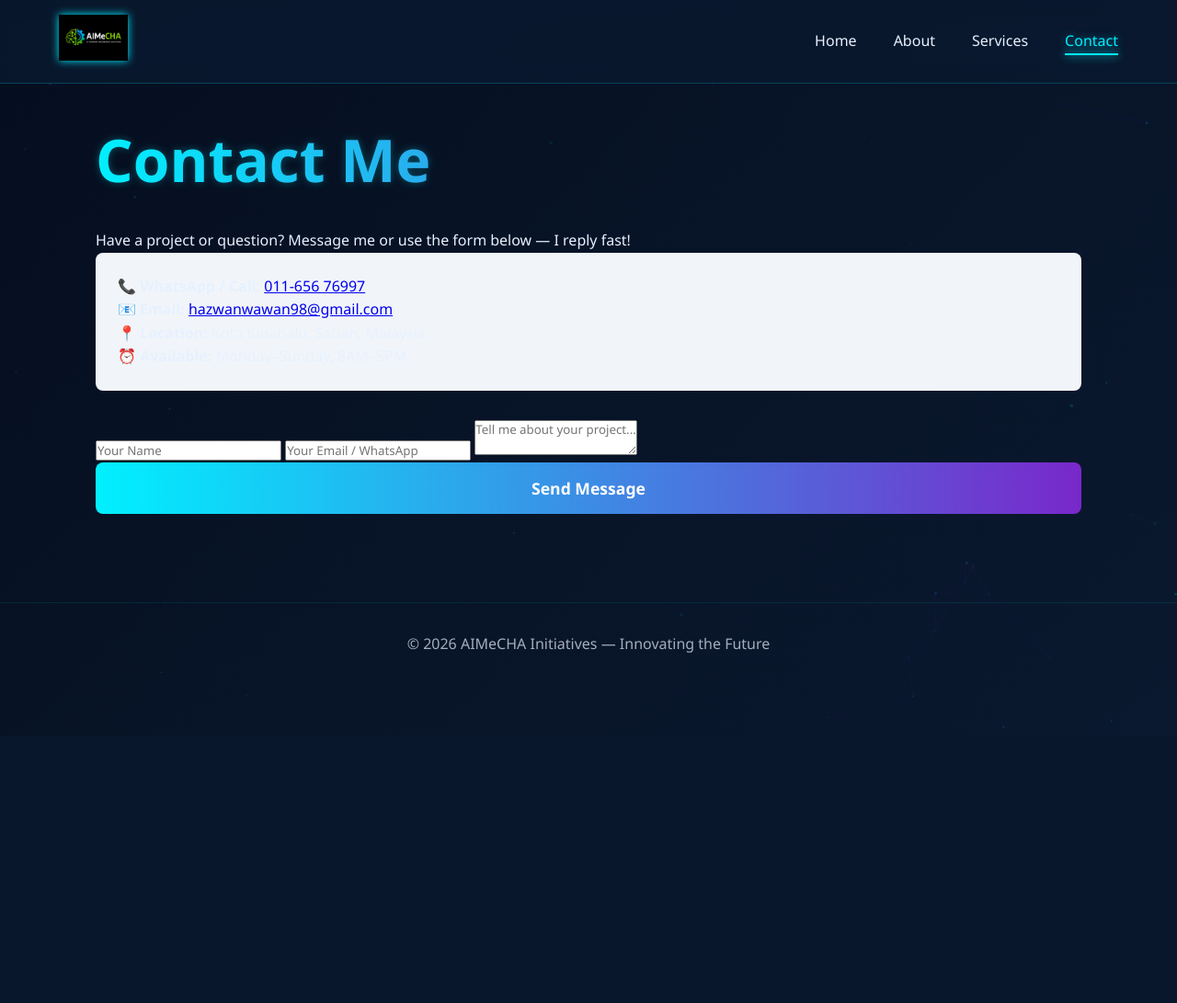
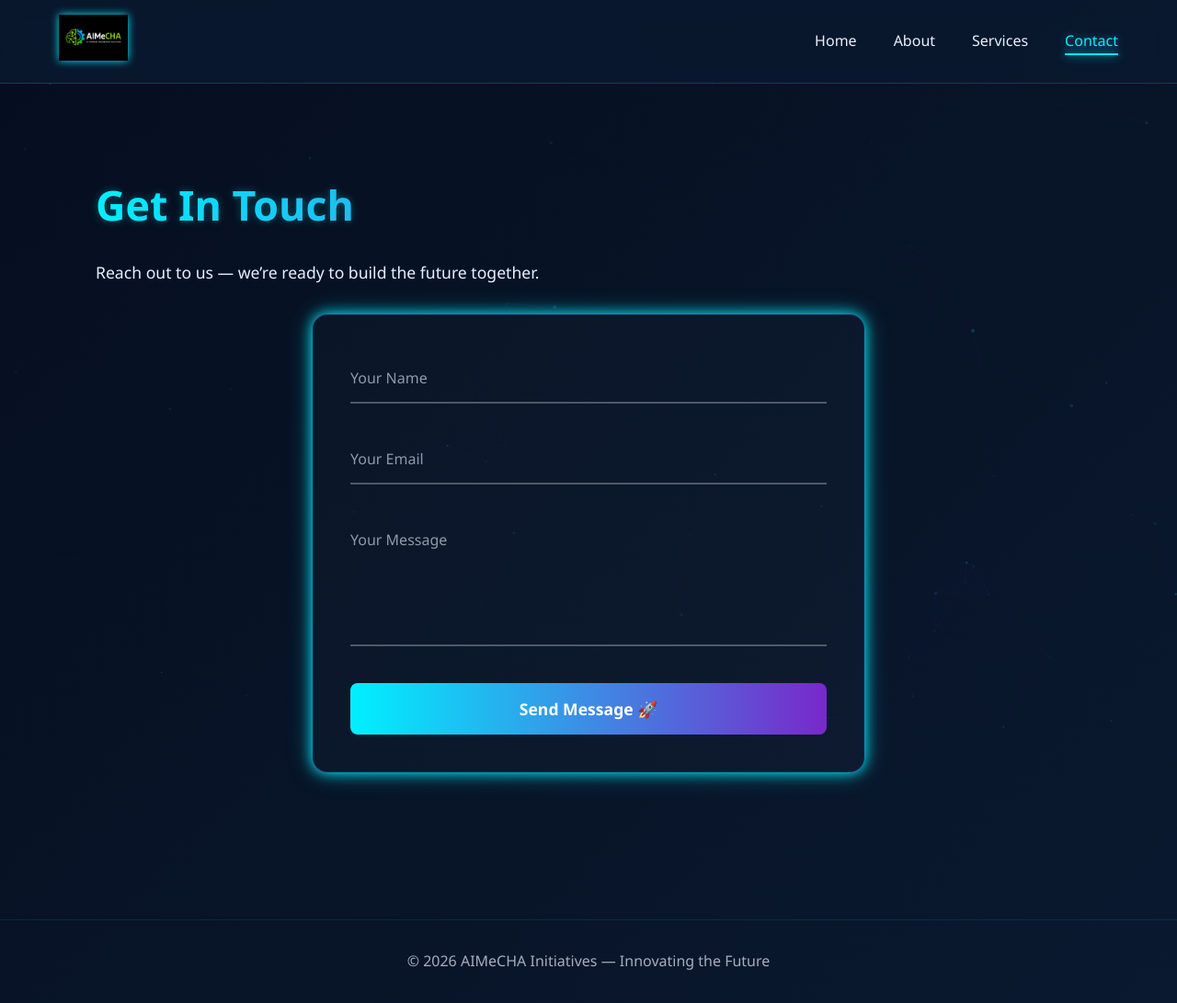
Before and after one commit to EUR-ING-Tc-HazwanHosdi/AIMECHA-Initiatives, a Flask app: page /contact in a window 1280 px wide. Shown: the whole page at 92% size. Before the commit the page ends 792 px from the top, so only its background shows below. Run offline with Flask 3, Linux system fonts and the light colour scheme.

Commit message:
Update contact.html

```diff
--- a/templates/contact.html
+++ b/templates/contact.html
@@ -1,22 +1,26 @@
 {% extends "base.html" %}
 
 {% block content %}
-<h1>Contact Me</h1>
-<p>Have a project or question? Message me or use the form below — I reply fast!</p>
+<section class="section">
+    <h2>Get In Touch</h2>
+    <p style="font-size: 1.1rem; margin-bottom: 2rem; max-width: 700px;">
+        Reach out to us — we’re ready to build the future together.
+    </p>
 
-<!-- Your Direct Contact -->
-<div style="background:#f1f5f9; padding:1.5rem; border-radius:8px; margin-bottom:2rem;">
-    <p><strong>📞 WhatsApp / Call:</strong> <a href="https://wa.me/601165676997" target="_blank">011-656 76997</a></p>
-    <p><strong>📧 Email:</strong> <a href="mailto:hazwanwawan98@gmail.com">hazwanwawan98@gmail.com</a></p>
-    <p><strong>📍 Location:</strong> Kota Kinabalu, Sabah, Malaysia</p>
-    <p><strong>⏰ Available:</strong> Monday–Sunday, 8AM–5PM</p>
-</div>
-
-<!-- Contact Form -->
-<form method="POST">
-    <input type="text" name="name" placeholder="Your Name" required>
-    <input type="email" name="email" placeholder="Your Email / WhatsApp" required>
-    <textarea name="message" placeholder="Tell me about your project..." required></textarea>
-    <button type="submit" class="btn">Send Message</button>
-</form>
+    <form class="contact-form" method="POST">
+        <div class="form-group">
+            <input type="text" name="name" id="name" required>
+            <label for="name">Your Name</label>
+        </div>
+        <div class="form-group">
+            <input type="email" name="email" id="email" required>
+            <label for="email">Your Email</label>
+        </div>
+        <div class="form-group">
+            <textarea name="message" id="message" rows="5" required></textarea>
+            <label for="message">Your Message</label>
+        </div>
+        <button type="submit" class="btn">Send Message 🚀</button>
+    </form>
+</section>
 {% endblock %}
```
